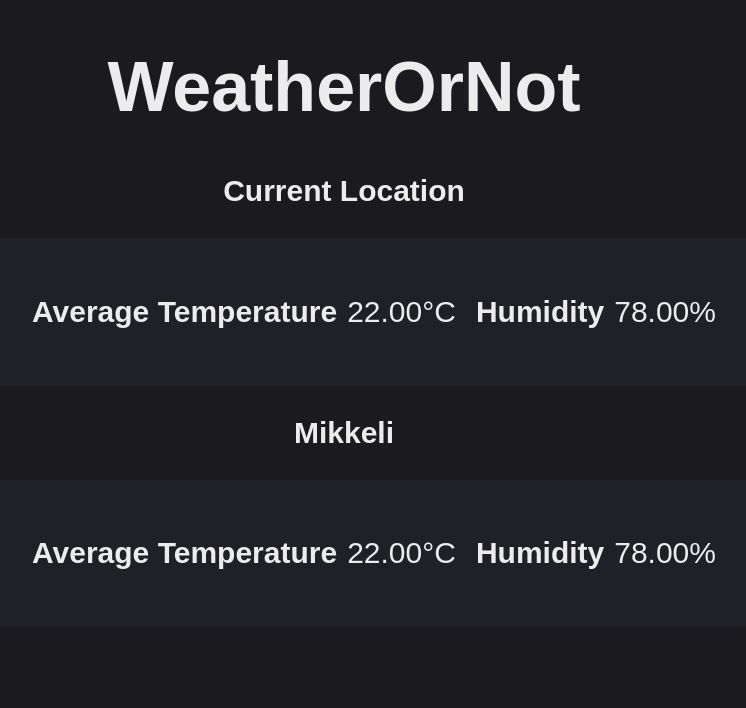
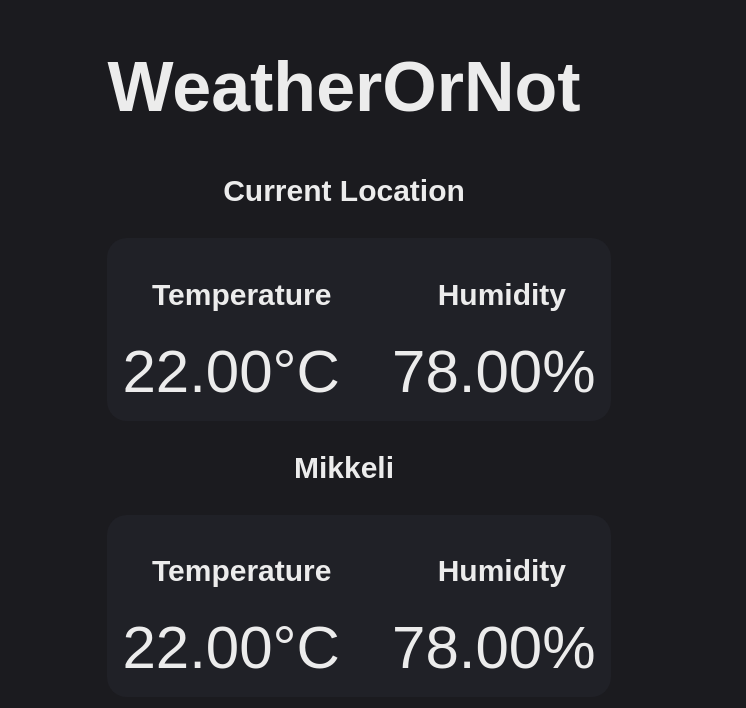
Before and after one commit to Andebugulin/WeatherOrNot, a React (Vite) app in the folder web-app/: page / in a window 1280 px wide. Shown: the top 708 px of the page, without its empty margins (296-1042 px from the left). Built offline with nearby package versions, Linux system fonts and the light colour scheme.

Commit message:
Updated website

```diff
--- a/web-app/src/WeatherBox.tsx
+++ b/web-app/src/WeatherBox.tsx
@@ -2,13 +2,14 @@ import React from 'react';
 
 const WeatherBox = ({ temperature, humidity }) => (
   <div className="box">
-    <p>
-      <h2>Average Temperature</h2>
+    <div className="top">
+      <h2>Temperature</h2>
+      <h2>Humidity</h2>
+      </div>
+      <div className="bottom">
       <span>{temperature}°C</span>
-      <br />
-      <h2>Humidity</h2>
       <span>{humidity}%</span>
-    </p>
+    </div>
   </div>
 );
 
--- a/web-app/src/index.css
+++ b/web-app/src/index.css
@@ -30,7 +30,7 @@ h1:hover {
 }
 
 h2 {
-  font-size: 36.6px;
+  font-size: 60px;
   text-align: center;
 }
 
@@ -42,31 +42,41 @@ h3 {
 
 .box {
   background-color: var(--box-color);
-  border-radius: 10px;
+  border-radius: 20px;
   width: 100%;
-  margin: 20px auto;
-  padding: 30px;
+  margin: 0;
+  padding: 15px;
   transition: box-shadow 0.3s ease;
+  display: flex;
+  flex-direction: column;
+  align-items: center;
 }
 
 .box:hover {
   box-shadow: 0 0 10px var(--hover-color);
 }
 
-.box p {
-  display: flex;
-  flex-direction: row;
-  justify-content: space-evenly;
-  align-items: center;
-  font-size: 2px;
-}
 
 .box span {
   font-family: Arial, sans-serif;
-  font-size: 30px;
+  font-size: 60px;
+  align-items: center;
 }
 
 .box h2 {
   font-family: 'Eloquia Display', Arial, sans-serif;
   font-size: 30px;
+  align-items: center;
 }
+
+.box .top {
+  display: flex;
+  justify-content: space-between;
+  width: 87.5%;
+}
+
+.box .bottom {
+  display: flex;
+  justify-content: space-between;
+  width: 100%;
+}
```
